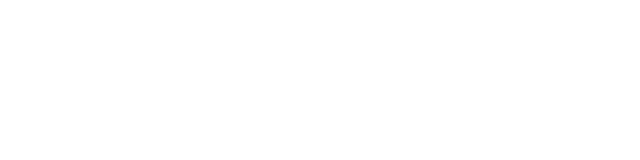
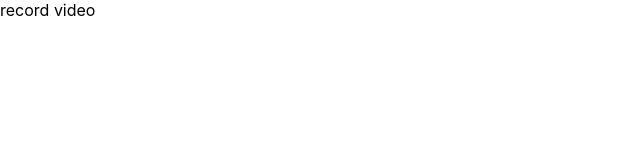
Before and after one commit to jasontan056/flying-faces, a React (Create React App) app: page / in a window 1280 px wide. Shown: the top 160 px of the page, without its empty margins (0-640 px from the left). Built offline with nearby package versions, Linux system fonts and the light colour scheme.

Commit message:
Create a RecordVideo component and add it to the app

```diff
--- a/src/App.js
+++ b/src/App.js
@@ -1,7 +1,17 @@
 import React from "react";
+import { BrowserRouter as Router, Switch, Route } from "react-router-dom";
+import RecordVideo from "./RecordVideo";
 
 function App() {
-  return null;
+  return (
+    <Router>
+      <Switch>
+        <Route path="/">
+          <RecordVideo />
+        </Route>
+      </Switch>
+    </Router>
+  );
 }
 
 export default App;
--- /dev/null
+++ b/src/RecordVideo.js
@@ -0,0 +1,10 @@
+import React from "react";
+import PropTypes from "prop-types";
+
+function RecordVideo(props) {
+  return <div>record video</div>;
+}
+
+RecordVideo.propTypes = {};
+
+export default RecordVideo;
```
